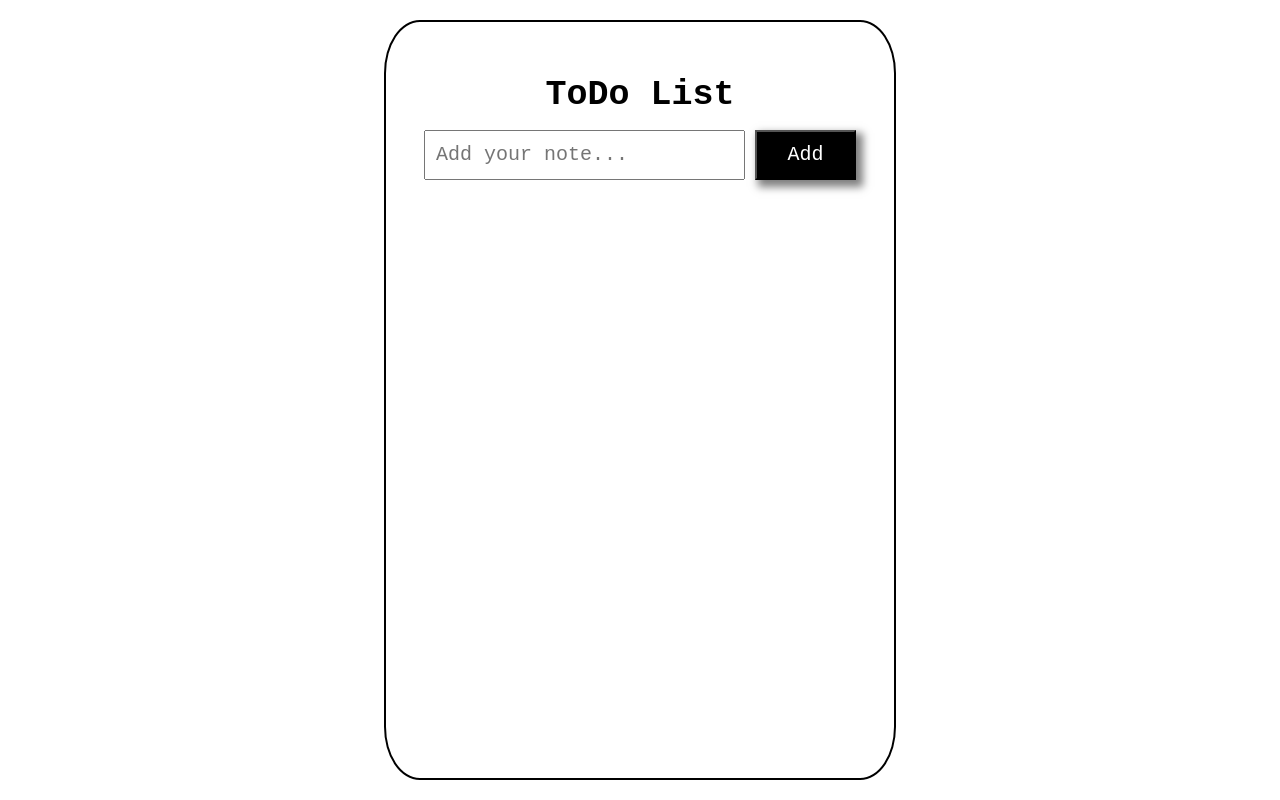
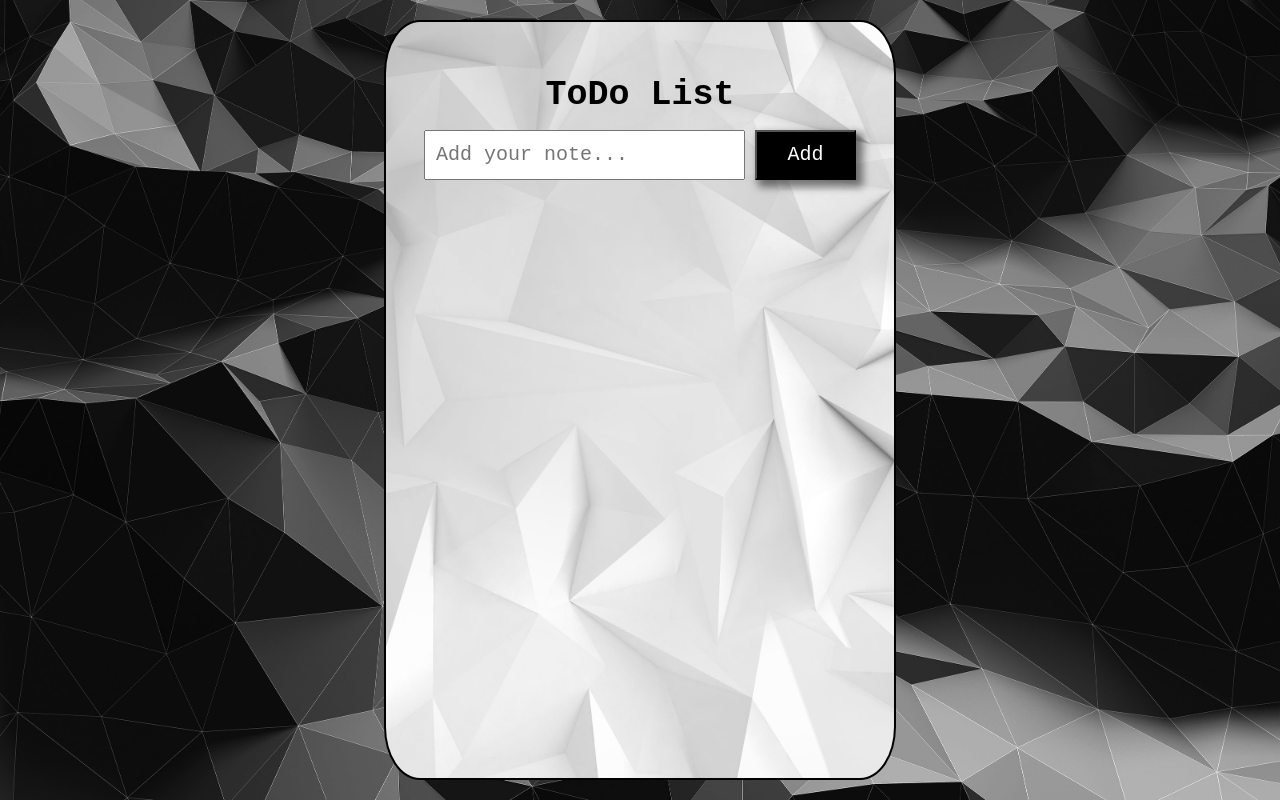
Before and after one commit to Bethforbest/ToDoList, a plain HTML site: page index.html in a window 1280 px wide. Drawn offline with Linux system fonts and the light colour scheme; the site is published under a folder, as on GitHub Pages, so addresses that start at the root find nothing.

Commit message:
pictures

```diff
--- a/style.css
+++ b/style.css
@@ -10,7 +10,7 @@ body {
     align-items: center;
     width: auto;
     height: 100vh;
-    background-image: url(/1575933750_26-47.jpg);
+    background-image: url(./1575933750_26-47.jpg);
     background-size: cover;
     background-repeat: no-repeat;
 }
@@ -24,7 +24,7 @@ section {
     height: 95%;
     border: 2px solid black;
     border-radius: 7%;
-    background-image: url(/s1626996661_19-kartinkin-com-p-serii-fon-abstraktsiya-geometriya-krasivo-19.jpg);
+    background-image: url(./s1626996661_19-kartinkin-com-p-serii-fon-abstraktsiya-geometriya-krasivo-19.jpg);
     background-size: cover;
     background-repeat: no-repeat;
 }
```
